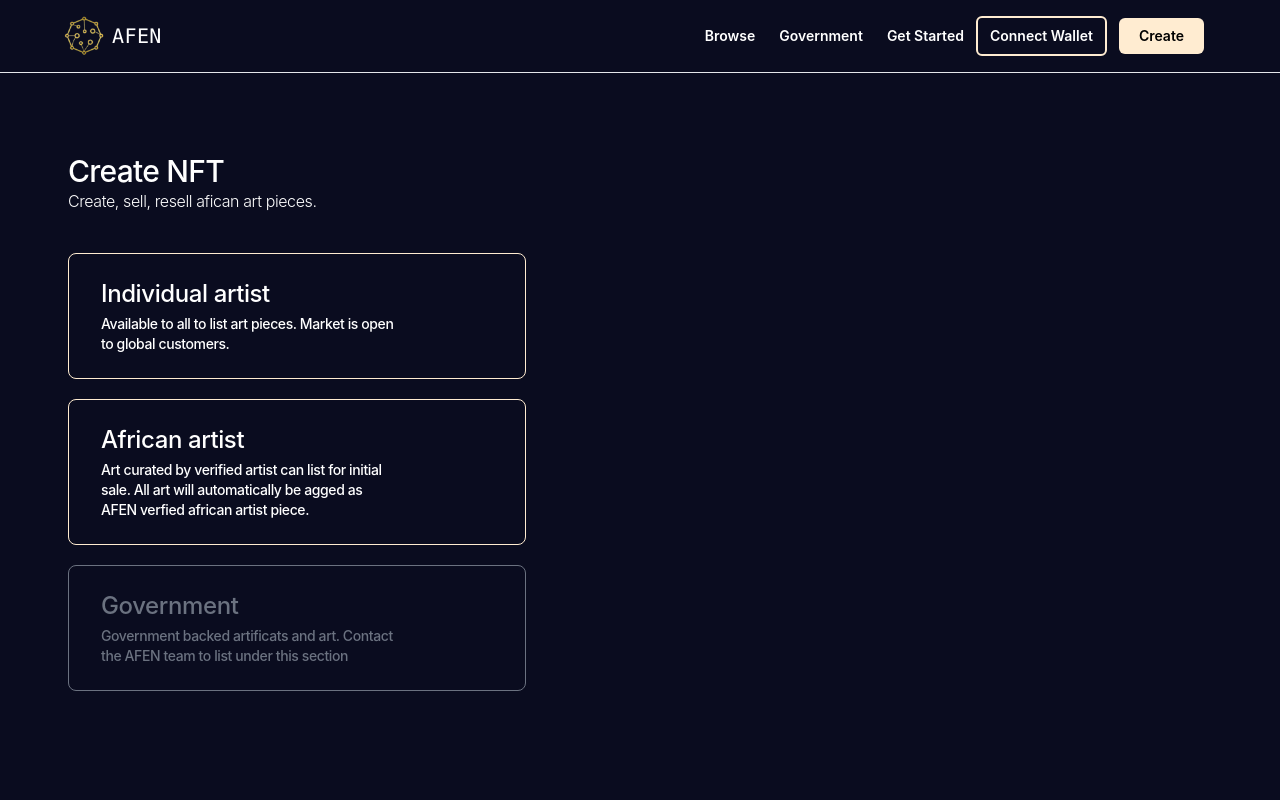
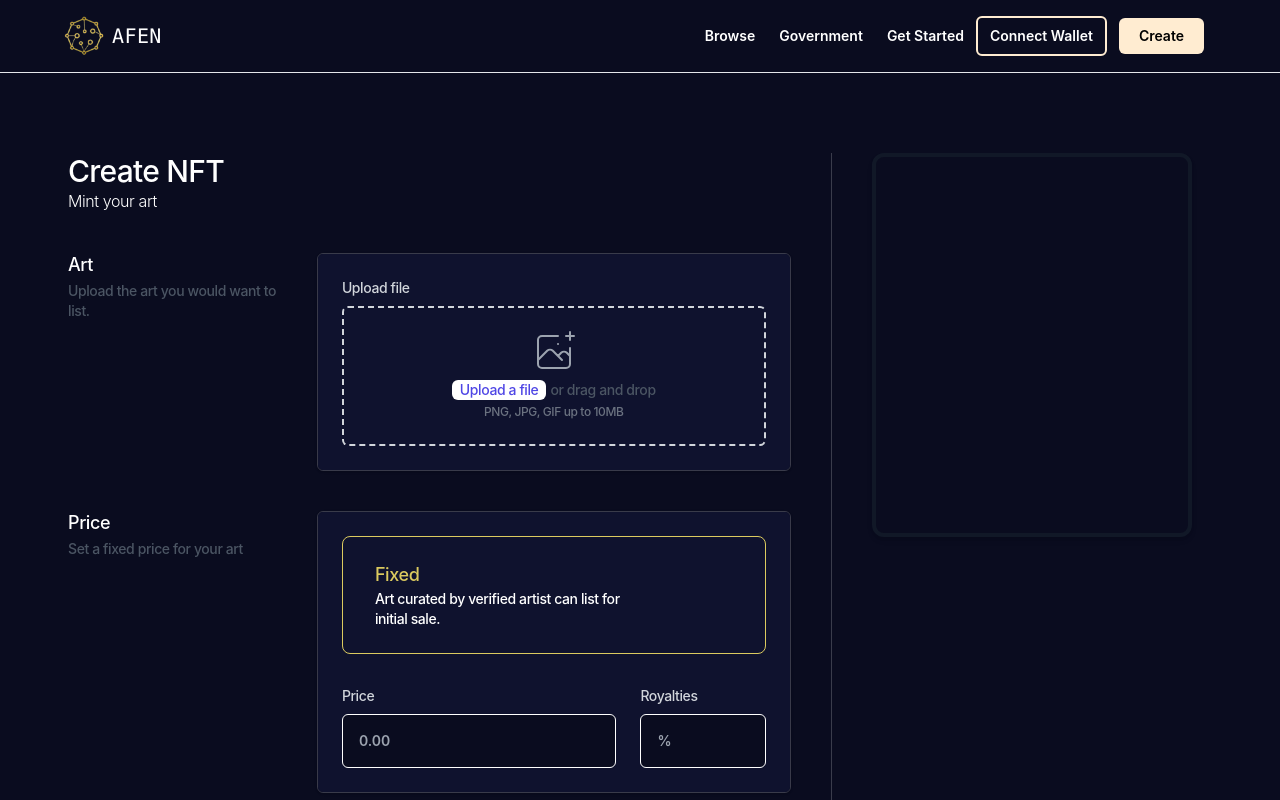
Before and after one commit to Estate-Protocol/afen-marketplace, a Next.js app: page /create in a window 1280 px wide. Shown: the top 800 px of the page. Built offline with nearby package versions, Linux system fonts and the light colour scheme.

Commit message:
fix: remove individual and verified artist create page

```diff
--- a/pages/create/index.tsx
+++ b/pages/create/index.tsx
@@ -1,49 +1,6 @@
 import React from "react";
-import Container from "../../components/Container";
-import Title from "../../components/Title";
-import SubTitle from "../../components/SubTitle";
-import Text from "../../components/Text";
-import Link from "../../components/Link";
+import { CreateForm } from "../../components/Create";
 
-export default function index() {
-  return (
-    <Container style="mt-10 md:mt-20">
-      <Title>Create NFT</Title>
-      <SubTitle>Create, sell, resell afican art pieces.</SubTitle>
-
-      <div className="md:w-2/5 mt-10">
-        <Link href="/create/individual">
-          <div className="px-8 py-6 group border border-almond hover:border-afen-yellow rounded-lg mb-5 cursor-pointer">
-            <Text style="text-lg md:text-2xl mb-1 group-hover:text-afen-yellow">
-              Individual artist
-            </Text>
-            <Text style="text-sm md:w-3/4">
-              Available to all to list art pieces. Market is open to global
-              customers.
-            </Text>
-          </div>
-        </Link>
-
-        <Link href="/create/verified">
-          <div className="px-8 py-6 group border border-almond hover:border-afen-yellow rounded-lg mb-5 cursor-pointer">
-            <Text style="text-lg md:text-2xl mb-1 group-hover:text-afen-yellow">
-              African artist
-            </Text>
-            <Text style="text-sm md:w-3/4">
-              Art curated by verified artist can list for initial sale. All art
-              will automatically be agged as AFEN verfied african artist piece.
-            </Text>
-          </div>
-        </Link>
-
-        <div className="px-8 py-6 group border border-gray-500 rounded-lg mb-5 cursor-pointer">
-          <Text style="text-lg md:text-2xl mb-1 text-gray-500">Government</Text>
-          <Text style="text-sm md:w-3/4 text-gray-500">
-            Government backed artificats and art. Contact the AFEN team to list
-            under this section
-          </Text>
-        </div>
-      </div>
-    </Container>
-  );
+export default function Create() {
+  return <CreateForm />;
 }
--- a/pages/create/individual.tsx
+++ /dev/null
@@ -1,10 +0,0 @@
-import React from "react";
-import { CreateForm } from "../../components/Create";
-
-export default function individual() {
-  return (
-    <div>
-      <CreateForm />
-    </div>
-  );
-}
--- a/pages/create/verified.tsx
+++ /dev/null
@@ -1,10 +0,0 @@
-import React from "react";
-import { CreateForm } from "../../components/Create";
-
-export default function verified() {
-  return (
-    <div>
-      <CreateForm verified={true} />
-    </div>
-  );
-}
```
